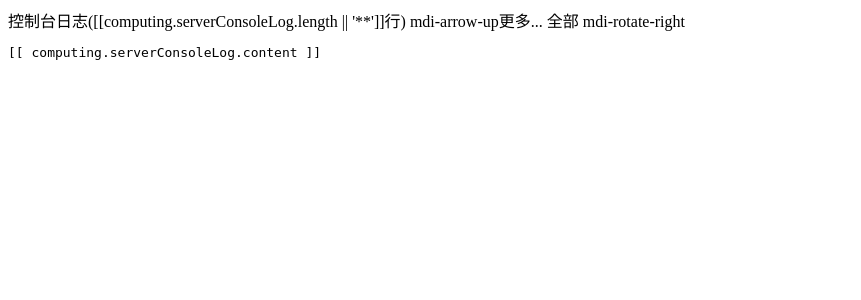
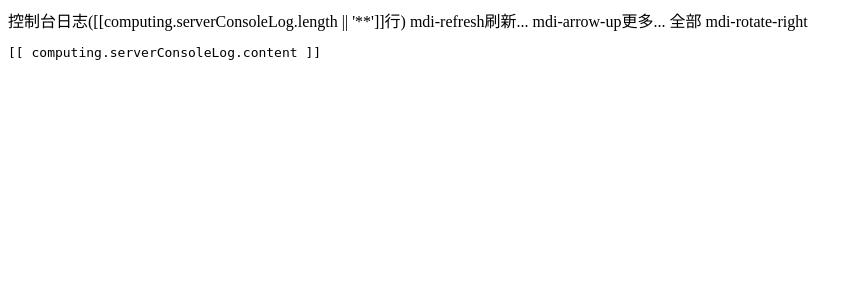
Before and after one commit to BytemanD/vuetify-stack-board, a Python web app: template vstackboard/templates/extensions/dialog/serverConsoleLog.html in a window 1280 px wide. Shown: the top 300 px of the page, without its empty margins (0-861 px from the left). Run offline with Jinja, Linux system fonts and the light colour scheme; the template is opened without the code that fills it, so the values that code supplies are empty.

Commit message:
UI调整, 支持自动刷新 console log
Signed-off-by: fjboy <2535463841@qq.com>

```diff
--- a/requirements.txt
+++ b/requirements.txt
@@ -9,5 +9,4 @@ jinja2
 bs4
 sqlalchemy
 dataclasses>=0.6; python_version < '3.7'
-# https://github.com/fjboy/easy-to-use/releases/download/1.0.3/easy2use-1.0.3-py3-none-any.whl
-git+https://github.com/fjboy/easy-to-use.git
+https://github.com/fjboy/easy-to-use/releases/download/1.0.5/easy2use-1.0.5-py3-none-any.whl
--- a/vstackboard/hooks.py
+++ b/vstackboard/hooks.py
@@ -128,7 +128,6 @@ class WindowsMsgfmtDriver(MsgFmtDriver):
         name, _ = os.path.splitext(os.path.basename(po_path))
         return os.path.join('i18n', f'{name}.mo')
 
-
 def _make_i18n():
     driver = WindowsMsgfmtDriver() if system.OS.is_windows() else \
         LinuxMsgfmtDriver()
--- a/vstackboard/templates/extensions/dialog/newServer.html
+++ b/vstackboard/templates/extensions/dialog/newServer.html
@@ -55,7 +55,7 @@
       </v-stepper-items>
       <v-stepper-items>
         <v-stepper-content step="2">
-          <v-select :items="newServerDialog.securityGroups" clearable label="安全组" dense item-text="name" item-value="id"
+          <v-select :items="newServerDialog.securityGroups" clearable label="安全组" item-text="name" item-value="id"
                     v-model="newServerDialog.securityGroup" persistent-hint hint="只能选择当前租户的安全组">
           </v-select>
           <v-text-field label="密码" placeholder="请输入实例密码" v-model="newServerDialog.params.password"></v-text-field>
--- a/vstackboard/templates/extensions/dialog/serverConsoleLog.html
+++ b/vstackboard/templates/extensions/dialog/serverConsoleLog.html
@@ -2,14 +2,25 @@
     <v-card>
       <v-card-title class="headline grey lighten-2" primary-title>控制台日志([[computing.serverConsoleLog.length || '**']]行)</v-card-title>
       <v-card-text>
-          <v-btn small text color="info" @click="computing.serverConsoleLog.more()" :disabled="computing.serverConsoleLog.refreshing">
+        <v-row>
+          <v-col>
+            <v-btn small text color="info" @click="computing.serverConsoleLog.refresh()" :disabled="computing.serverConsoleLog.refreshing">
+              <v-icon>mdi-refresh</v-icon>刷新...
+            </v-btn>
+            <v-btn small text color="info" @click="computing.serverConsoleLog.more()" :disabled="computing.serverConsoleLog.refreshing">
               <v-icon>mdi-arrow-up</v-icon>更多...
-          </v-btn>
-          <v-btn small text color="info" @click="computing.serverConsoleLog.all()" :disabled="computing.serverConsoleLog.refreshing">
+            </v-btn>
+            <v-btn small text color="info" @click="computing.serverConsoleLog.all()" :disabled="computing.serverConsoleLog.refreshing">
               全部
-          </v-btn>
-          <v-icon v-if="computing.serverConsoleLog.refreshing" class="mdi-spin">mdi-rotate-right</v-icon>
-          <pre class="white--text grey darken-3 pa-4">[[ computing.serverConsoleLog.content ]]</pre>
+            </v-btn>
+            <v-icon v-if="computing.serverConsoleLog.refreshing" class="mdi-spin ml-5">mdi-rotate-right</v-icon>
+          </v-col>
+          <v-col>
+            <v-switch dense class="my-auto" hide-details v-model="computing.serverConsoleLog._autoRefresh"
+                      label="自动刷新" @click="computing.serverConsoleLog.autoRefresh()"></v-switch>
+          </v-col>
+        </v-row>
+        <pre class="white--text grey darken-3 pa-4">[[ computing.serverConsoleLog.content ]]</pre>
         </v-card-text>
     </v-card>
   </v-dialog>
--- a/vstackboard/templates/extensions/servers.html
+++ b/vstackboard/templates/extensions/servers.html
@@ -91,6 +91,7 @@
         <tr><td>实例名 </td><td>[[ item['OS-EXT-SRV-ATTR:instance_name'] ]]</td></tr>
         <tr><td>创建时间 </td><td>[[ item.created ]]</td></tr>
         <tr><td>更新时间 </td><td>[[ item.updated ]]</td></tr>
+        <tr><td>规格</td><td>[[ item.flavor ]]</td></tr>
         <tr><td>user_id </td><td>[[ item['user_id'] ]]</td></tr>
         <tr><td>tenant_id </td><td>[[ item['tenant_id'] ]]</td></tr>
         <tr><td>diskConfig </td><td>[[ item['OS-DCF:diskConfig'] ]]</td></tr>
--- a/vstackboard/templates/extensions/volume/volumes.html
+++ b/vstackboard/templates/extensions/volume/volumes.html
@@ -22,8 +22,8 @@
       [[ item.name || item.id ]]
     </template>
     <template v-slot:item.status="{ item }">
-      <v-icon v-if="item.status == 'available'">mdi-pipe-disconnected</v-icon>
-      <v-icon v-else-if="item.status == 'in-use'" color="success">mdi-pipe</v-icon>
+      <v-icon v-if="item.status == 'available'">mdi-link-variant-off</v-icon>
+      <v-icon v-else-if="item.status == 'in-use'" color="success">mdi-link-variant</v-icon>
       <v-icon v-else-if="item.status == 'error'" color="error">mdi-close-circle</v-icon>
       <p v-else>[[item.status]]</p>
     </template>
```
Also changed, not shown: vstackboard/static/vstackboard/dialogs.js (+18 -0 lines), README.md.
